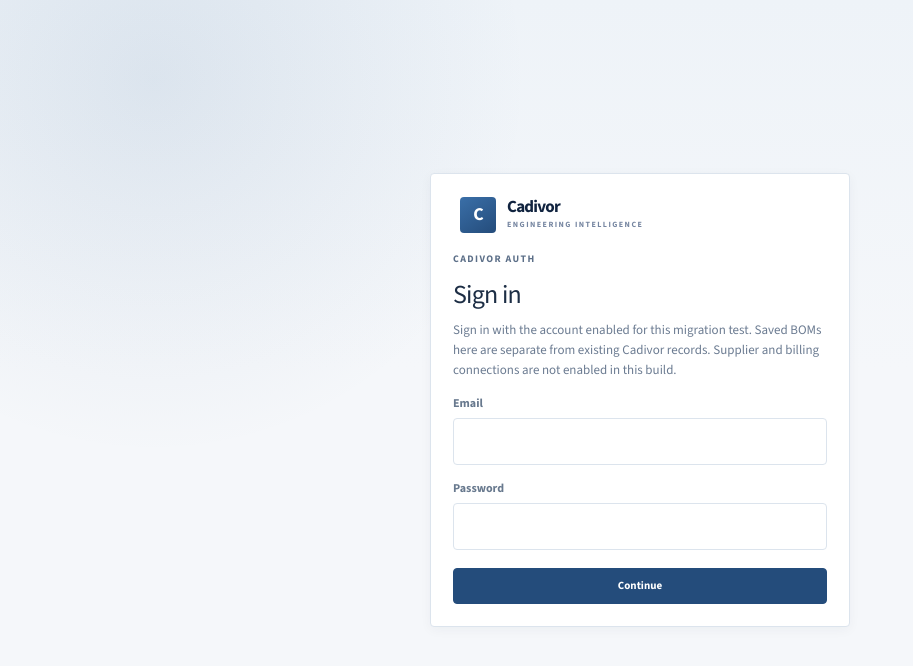
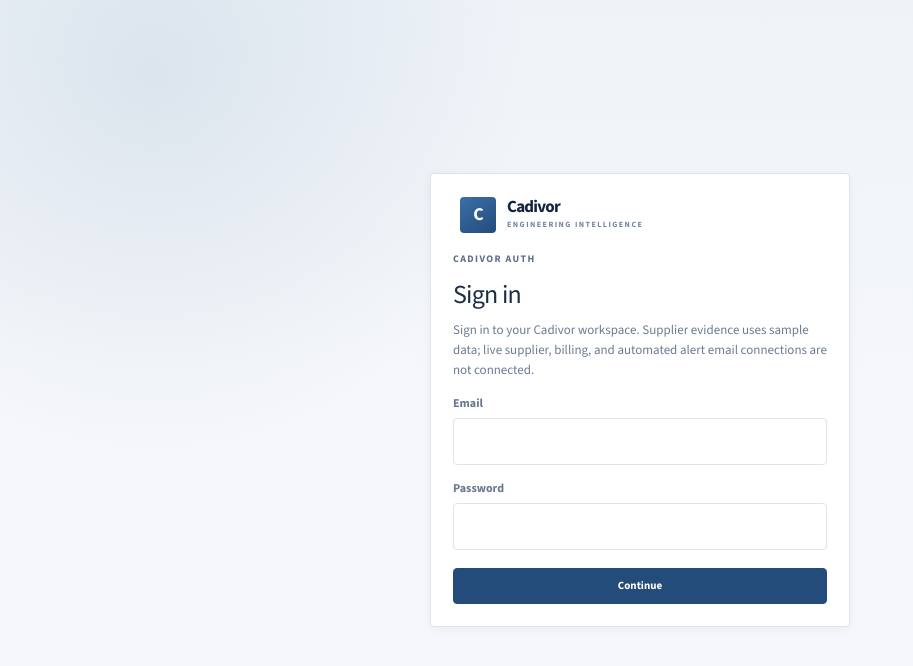
Before and after one commit to Serge7319/bom-risk-checker, a Next.js app in the folder apps/web/: page /login in a window 1280 px wide. Shown: the top 666 px of the page, without its empty margins (0-913 px from the left). Built offline with nearby package versions, Linux system fonts and the light colour scheme; no server answers.

Commit message:
Replace migration-test labels with accurate workspace status

```diff
--- a/apps/web/src/app/login/page.tsx
+++ b/apps/web/src/app/login/page.tsx
@@ -55,9 +55,9 @@ export default function LoginPage() {
           Sign in
         </h1>
         <p className="cv-page-description" style={{ marginTop: 6 }}>
-          Sign in with the account enabled for this migration test. Saved BOMs
-          here are separate from existing Cadivor records. Supplier and billing
-          connections are not enabled in this build.
+          Sign in to your Cadivor workspace. Supplier evidence uses sample data;
+          live supplier, billing, and automated alert email connections are not
+          connected.
         </p>
         <label htmlFor="email">Email</label>
         <input
```
